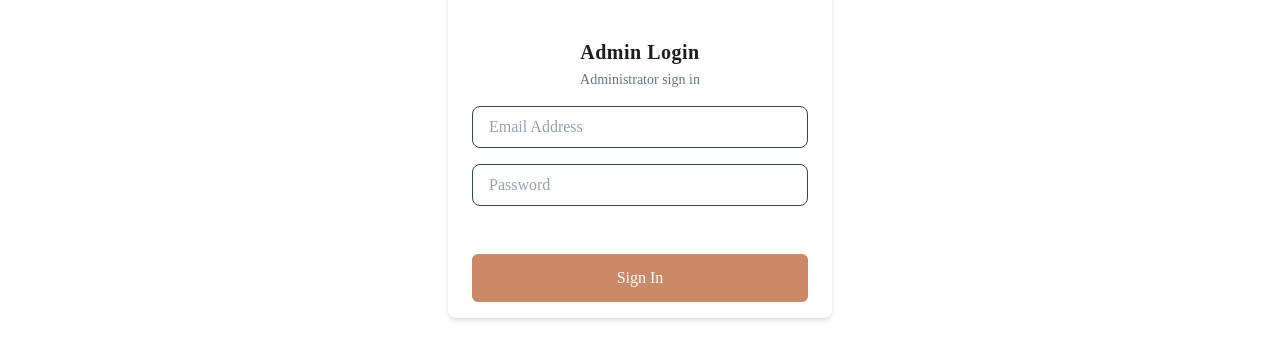
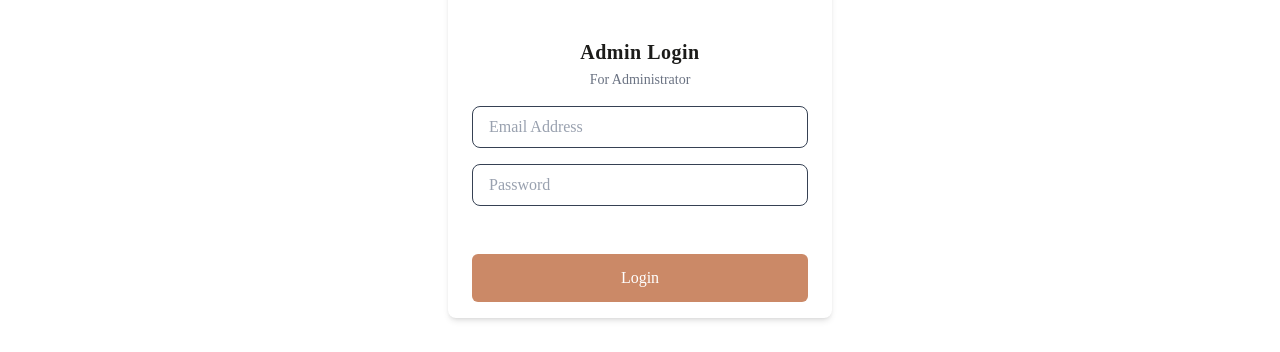
Before and after one commit to SAORI0216/Portfolio, a Next.js app in the folder frontend/: page /login in a window 1280 px wide. Shown: the part 430-782 px from the top of the page. Built offline with nearby package versions, Linux system fonts and the light colour scheme; a web font is replaced by a local one.

Commit message:
add:ログインページからダッシュボードへ遷移できるように実装

```diff
--- a/frontend/app/admin/dashboard/page.tsx
+++ b/frontend/app/admin/dashboard/page.tsx
@@ -1,3 +1,9 @@
-export default function Page() {
-  return <div className="p-8">Coming Soon</div>;
+export default function DashbordPage() {
+    return (
+    <div className="p-8">
+      <h1 className="text-2xl font-bold">
+        Admin Dashboard
+      </h1>
+    </div>
+  );
 }
--- a/frontend/app/admin/layout.tsx
+++ b/frontend/app/admin/layout.tsx
@@ -0,0 +1,13 @@
+import { ReactNode } from "react";
+
+export default function DashboardLayout({
+  children,
+}: {
+  children: ReactNode;
+}) {
+  return (
+    <div className="min-h-screen bg-gray-100">
+      {children}
+    </div>
+  );
+}
--- a/frontend/app/login/page.tsx
+++ b/frontend/app/login/page.tsx
@@ -1,6 +1,19 @@
+"use client";
+
+import { useRouter } from "next/navigation";
 import Image from "next/image";
+import React from "react";
 
 export default function AdminLoginPage() {
+  const router = useRouter();
+
+  const handleSubmit = (e:React.FormEvent<HTMLFormElement>) => {
+    e.preventDefault();
+
+    //⭐後ほど認証処理を追加
+    router.push("/admin/dashboard");
+  };
+
   return (
     <div className="min-h-screen bg-white dark:bg-gray-900 flex items-center justify-center">
       <div className="w-full max-w-sm overflow-hidden bg-white rounded-lg shadow-md dark:bg-gray-800">
@@ -20,10 +33,10 @@ export default function AdminLoginPage() {
           </h3>
 
           <p className="mt-1 text-center text-sm text-gray-500 dark:text-gray-400">
-            Administrator sign in
+            For Administrator
           </p>
 
-          <form className="mt-4">
+          <form onSubmit={handleSubmit}className="mt-4">
             <div className="w-full">
               <input
                 type="email"
@@ -49,7 +62,7 @@ export default function AdminLoginPage() {
                 type="submit"
                 className="w-full px-6 py-3 mt-6 text-white bg-[#cb8967] rounded-md hover:bg-[#f4e7d7]"
               >
-                Sign In
+                Login
               </button>
             </div>
           </form>
```
